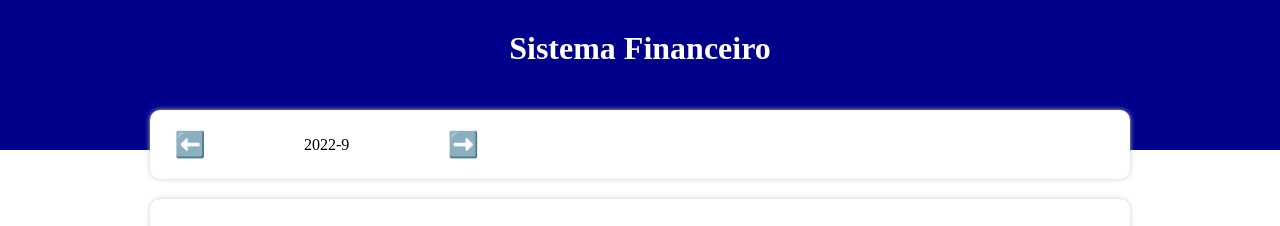
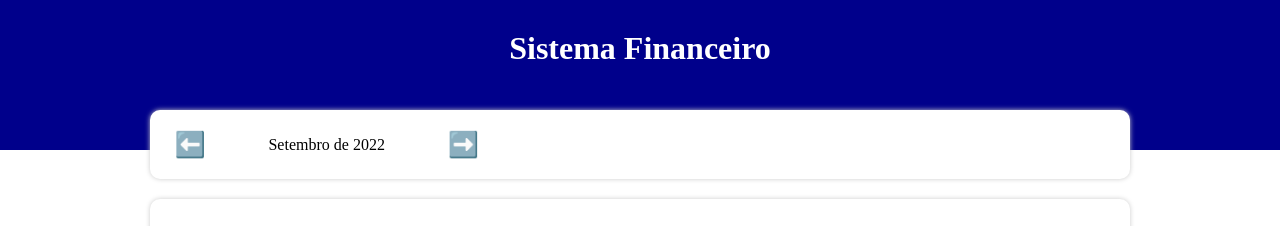
Before and after one commit to LoiolaBr17/Sistema_Financeiro, a React (Vite) app: page / in a window 1280 px wide. Shown: the top 226 px of the page. Built offline with nearby package versions, Linux system fonts and the light colour scheme.

Commit message:
creating InfoArea month change function

```diff
--- a/src/App.tsx
+++ b/src/App.tsx
@@ -22,6 +22,10 @@
     setFilteredList( filterListByMonth(list, currentMonth) );
   }, [list, currentMonth]);
 
+  const handleMonthChange = (newMonth: string) => {
+    setCurrentMonth(newMonth);
+  }
+
   return (
     <C.Container>
       <C.Header>
@@ -29,7 +33,10 @@
       </C.Header>
 
       <C.Body>
-        <InfoArea currentMonth={currentMonth}/>
+        <InfoArea
+          currentMonth={currentMonth}
+          onMonthChange={handleMonthChange}
+        />
 
         <TableArea list={filteredList}/>
 
--- a/src/components/InfoArea/index.tsx
+++ b/src/components/InfoArea/index.tsx
@@ -1,16 +1,32 @@
 import * as C from './styles';
+import { formatCurrentMonth } from '../../helpers/dateFilter'
 
 type Props = {
     currentMonth: string;
+    onMonthChange: (newMonth: string) => void;
 }
 
-export const InfoArea = ({ currentMonth }: Props) => {
+export const InfoArea = ({ currentMonth, onMonthChange }: Props) => {
+    const handlePrevMonth = () => {
+        let [year, month] = currentMonth.split('-');
+        let currentDate = new Date(parseInt(year), parseInt(month) - 1, 1);
+        currentDate.setMonth(currentDate.getMonth() - 1);
+        onMonthChange(`${currentDate.getFullYear()}-${currentDate.getMonth() + 1}`);
+    }
+
+    const handleNextMonth = () => {
+        let [year, month] = currentMonth.split('-');
+        let currentDate = new Date(parseInt(year), parseInt(month) - 1, 1);
+        currentDate.setMonth(currentDate.getMonth() + 1);
+        onMonthChange(`${currentDate.getFullYear()}-${currentDate.getMonth() + 1}`);
+    }
+
     return (
         <C.Container>
             <C.MonthArea>
-                <C.MonthArrow>⬅️</C.MonthArrow>
-                <C.MonthTitle>{currentMonth}</C.MonthTitle>
-                <C.MonthArrow>➡️</C.MonthArrow>
+                <C.MonthArrow onClick={handlePrevMonth}>⬅️</C.MonthArrow>
+                <C.MonthTitle>{ formatCurrentMonth(currentMonth) }</C.MonthTitle>
+                <C.MonthArrow onClick={handleNextMonth}>➡️</C.MonthArrow>
             </C.MonthArea>
 
             <C.ResumeArea>
--- a/src/helpers/dateFilter.ts
+++ b/src/helpers/dateFilter.ts
@@ -49,6 +49,6 @@
         'Dezembro'
     ];
 
-    return `${months[parseInt(month)-1]} ${year}`;
+    return `${months[parseInt(month)-1]} de ${year}`;
 
 }
```
